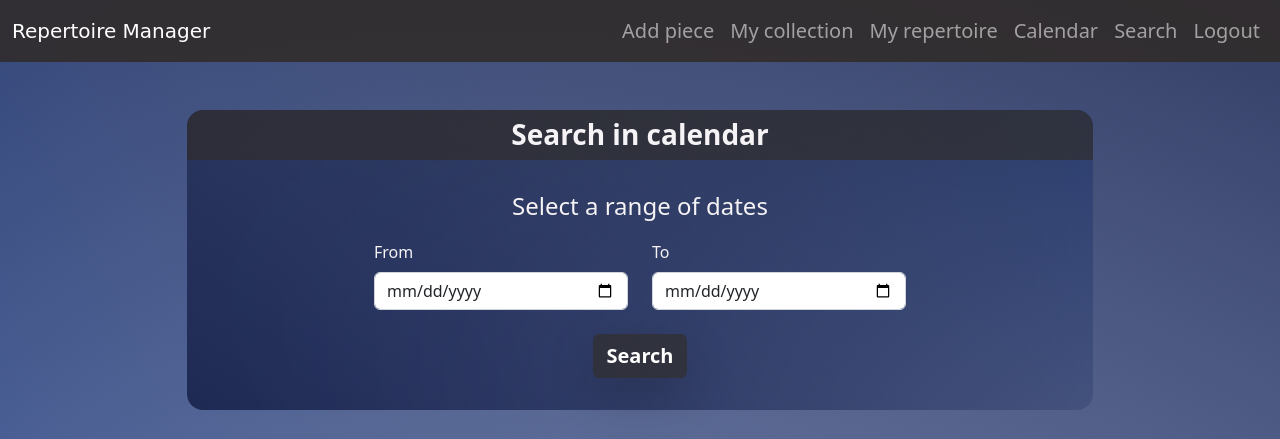
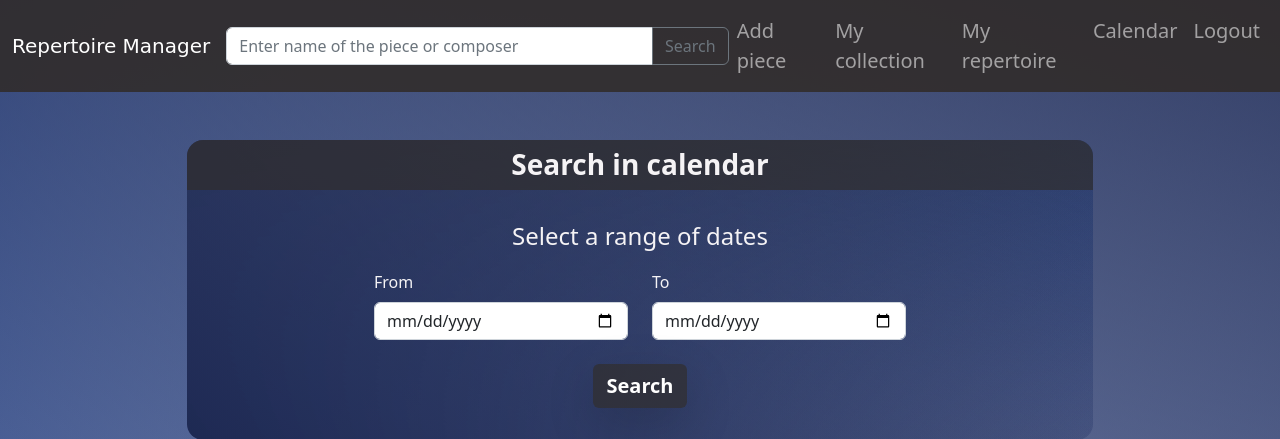
Before and after one commit to paulohenrique-gh/repertoire-manager, a Flask app: page /calendar in a window 1280 px wide. Shown: the top 439 px of the page. Run offline with Flask 3, Linux system fonts and the light colour scheme; the visitor is signed in with stand-in values (Sample User, id 1); some web fonts are replaced.

Commit message:
add search bar

```diff
--- a/static/styles.css
+++ b/static/styles.css
@@ -108,3 +108,7 @@ h3, li {
 .search-list-item {
    list-style-type: none;
 }
+
+#search {
+   max-width: 40%;
+}
--- a/templates/layout.html
+++ b/templates/layout.html
@@ -14,13 +14,24 @@
     <nav class="navbar navbar-expand-lg navbar-dark bg-custom">
         <div class="container-fluid">
           <a class="navbar-brand" href="/" id="logo" class="ms-auto">Repertoire Manager</a>
+          <div class="input-group" id="search">
+            <input type="text" class="form-control" placeholder="Enter name of the piece or composer">
+            <button class="btn btn-outline-secondary" type="button">Search</button>
+          </div>
           <button class="navbar-toggler" type="button" data-bs-toggle="collapse" data-bs-target="#navbarNav" aria-controls="navbarNav" aria-expanded="false" aria-label="Toggle navigation">
             <span class="navbar-toggler-icon"></span>
           </button>
 
+
           <div class="collapse navbar-collapse" id="navbarNav">
             {% if session["user_id"] %}
               <ul class="navbar-nav ms-auto">
+                <!-- <li class="nav-item">
+                  <div class="input-group">
+                    <input type="text" class="form-control" placeholder="Enter name of the piece or composer">
+                    <button class="btn btn-outline-secondary" type="button">Search</button>
+                  </div>
+                </li> -->
                 <li class="nav-item">
                   <a class="nav-link"href="/add_piece">Add piece</a>
                 </li>
@@ -32,9 +43,6 @@
                 </li>
                 <li class="nav-item">
                   <a class="nav-link" href="/calendar">Calendar</a>
-                </li>
-                <li class="nav-item">
-                  <a class="nav-link" href="#">Search</a>
                 </li>
                 <li class="nav-item">
                   <a class="nav-link" href="/logout">Logout</a>
```
